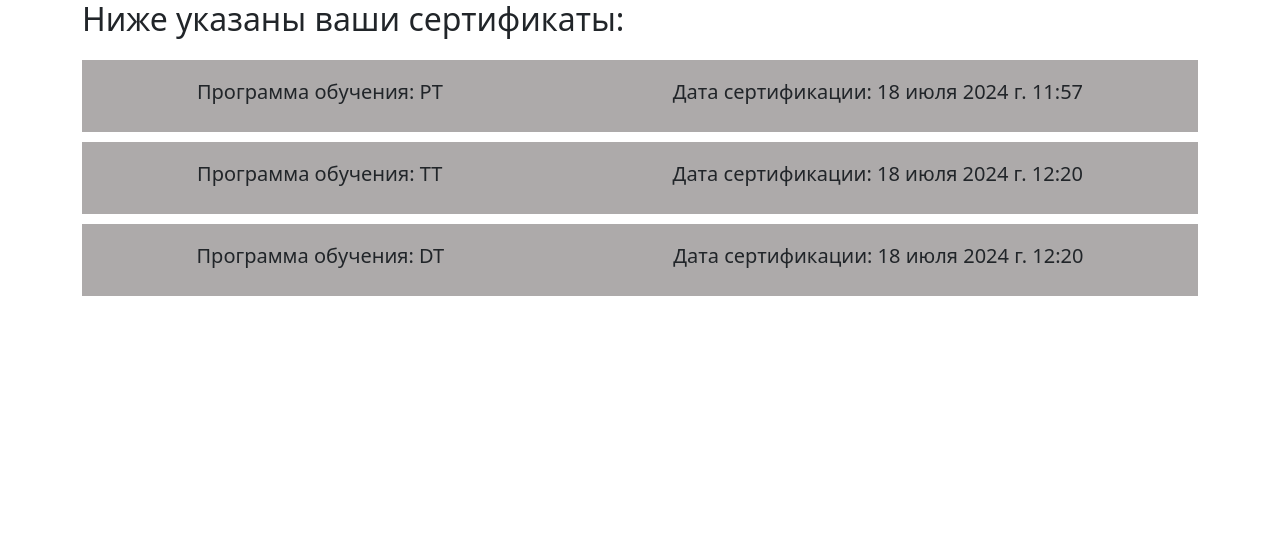
After one commit to smtishkar/lms2, a Django app: page /cert_results/ in a window 1280 px wide. The commit adds this page. Shown: the part 124-660 px from the top of the page. Run offline with Django 5.2, Linux system fonts and the light colour scheme; a user stored in the database is signed in; data comes from the database, SQL or seed files in the repository; both versions use the stored data as it was after the commit.

Commit message:
добавил вывод всех сертификатов

```diff
--- a/myapp/models.py
+++ b/myapp/models.py
@@ -533,3 +533,43 @@ class Edu_Results(models.Model):
     # def save(self, *args, **kwargs):
     #     self.slug = slugify(translate_to_eng(self.title))
     #     super().save(*args, **kwargs)
+
+
+
+class Cert_Results(models.Model):
+
+    # class Status(models.IntegerChoices):
+    #     DRAFT = 0, 'Черновик'
+    #     PUBLISHED = 1, 'Опубликовано'
+
+    # username = models.ForeignKey('users.User', on_delete=models.DO_NOTHING)
+    # title = models.ForeignKey('Content', on_delete=models.DO_NOTHING)
+    user_id = models.CharField(max_length=250)
+    cerification_name = models.CharField(max_length=250)
+    create_at = models.DateTimeField(auto_now_add=True)
+    # program_name = models.ForeignKey('Training_chapters', on_delete=models.DO_NOTHING)
+    # area = models.CharField(max_length=250)
+    # level = models.CharField(max_length=250)
+    # chapter = models.CharField(max_length=250)
+    # section = models.CharField(max_length=250, null=True)
+    # description = models.TextField()
+    # image = models.ImageField(upload_to='images/')
+    # content_type = models.CharField(max_length=250)
+    # video = EmbedVideoField(blank=True)
+    # slug = models.SlugField(max_length=255, db_index=True)
+    # is_published = models.BooleanField(choices=tuple(map(lambda x: (bool(x[0]), x[1]), Status.choices)),
+    #                                    default=Status.DRAFT, verbose_name="Статус")
+
+    class Meta:
+        verbose_name = "10. Результаты Сертификации"
+        verbose_name_plural = "10. Результаты Сертификации"
+
+    def __str__(self):
+        return self.user_id
+
+    def get_absolute_url(self):
+        return reverse('fin_content', kwargs={'fin_content_slug': self.slug})          ## post это имя маршрута в urls
+
+    # def save(self, *args, **kwargs):
+    #     self.slug = slugify(translate_to_eng(self.title))
+    #     super().save(*args, **kwargs)
--- a/myapp/static/myapp/css/style.css
+++ b/myapp/static/myapp/css/style.css
@@ -406,7 +406,7 @@
   display: flex;
   align-items: center;
   flex-direction: column;
-  border: 2px solid black;
+  /* border: 2px solid black; */
   padding: 2px;
 }
 
@@ -656,3 +656,12 @@ ul, li {
   padding-left: 20px;
   text-align: center
 }
+
+.certification-line{
+  padding-top: 20px;
+  padding-bottom: 20px;
+  margin-bottom: 10px;
+  display: flex;
+  background-color: #adaaaa;
+  justify-content: space-around;
+}
--- /dev/null
+++ b/myapp/templates/myapp/certification_results.html
@@ -0,0 +1,27 @@
+{% extends 'myapp/base.html' %}
+
+{% block content %}
+<h1>Ниже указаны ваши сертификаты:</h1>
+
+
+
+
+
+    {% for cert in cert_results %}
+        {% if profile.username == cert.user_id%}
+        <div class="certification-line">
+            <div>
+                <h5>Программа обучения: {{cert.cerification_name}}</h5>
+
+            </div>
+                <h5>
+                    Дата сертификации: {{cert.create_at}}
+
+                </h5>
+        </div>
+        <!-- {{cert.user_id}} -->
+
+        {% endif %}
+    {% endfor%}
+
+{% endblock %}
--- a/myapp/templates/myapp/navbar.html
+++ b/myapp/templates/myapp/navbar.html
@@ -35,7 +35,7 @@
               <a class="nav-link" href="#">Полезная информация</a>
             </li>
             <li class="nav-item">
-              <a class="nav-link" href="#">Новости</a>
+              <a class="nav-link" href="http://127.0.0.1:8000/cert_results/">Ваши сертификаты</a>
             </li>
 
           </div>
@@ -67,12 +67,12 @@
       </div>
       <div class="user-name">
         <div class="user-title">
-          <p>Пользователь:</p>
+          <h6>Пользователь:</h6>
         </div>
         <div>
-          <p class="nav-link">
+          <h6 class="nav-link">
             {{request.user}}
-          </p>
+          </h6>
 
         </div>
 
--- a/myapp/urls.py
+++ b/myapp/urls.py
@@ -6,6 +6,7 @@ urlpatterns = [
 
     path('', views.get_site_sections, name = 'index'),
     path('appointment_done/', views.success_appointment, name = 'success_appointment'),
+    path('cert_results/', views.certification_results, name = 'cert_results'),
     path('<slug:part_slug>/', views.get_technician_content, name = 'section'),
     path('area/<slug:part_slug>/', views.get_education_part, name = 'part'),
     path('edu_program/<slug:content_slug>/', views.get_training_content, name = 'content'),
--- a/myapp/views.py
+++ b/myapp/views.py
@@ -1,7 +1,7 @@
 from django.shortcuts import redirect, render
 from django.contrib.auth.decorators import login_required
 from myapp.forms import CertificationAppointmentForm,TrainingAppointmentForm
-from .models import Video, Site_sections, Technicians_cources, Videos, Training_parts, Training_chapters, Certification_appointment, Training_shedule, Training_participants, Content, Edu_Results
+from .models import Video, Site_sections, Technicians_cources, Videos, Training_parts, Training_chapters, Certification_appointment, Training_shedule, Training_participants, Content, Edu_Results, Cert_Results
 from django.http import HttpResponse, StreamingHttpResponse
 from django.shortcuts import render, get_object_or_404
 from .services import open_file
@@ -277,3 +277,15 @@ def test_pdf(request):
 
 def success_appointment(request):
     return render(request, 'myapp/success_appointment.html')
+
+
+def certification_results(request):
+    profile = User.objects.get(username=request.user)
+    # print(profile)
+    cert_results = Cert_Results.objects.all()
+    data = {
+            'cert_results': cert_results,
+            'profile': profile
+        }
+
+    return render(request, 'myapp/certification_results.html', data)
```
Also changed, not shown: myapp/admin.py (+21 -1 lines), db.sqlite3, myapp/migrations/0019_cert_results.py (added).
